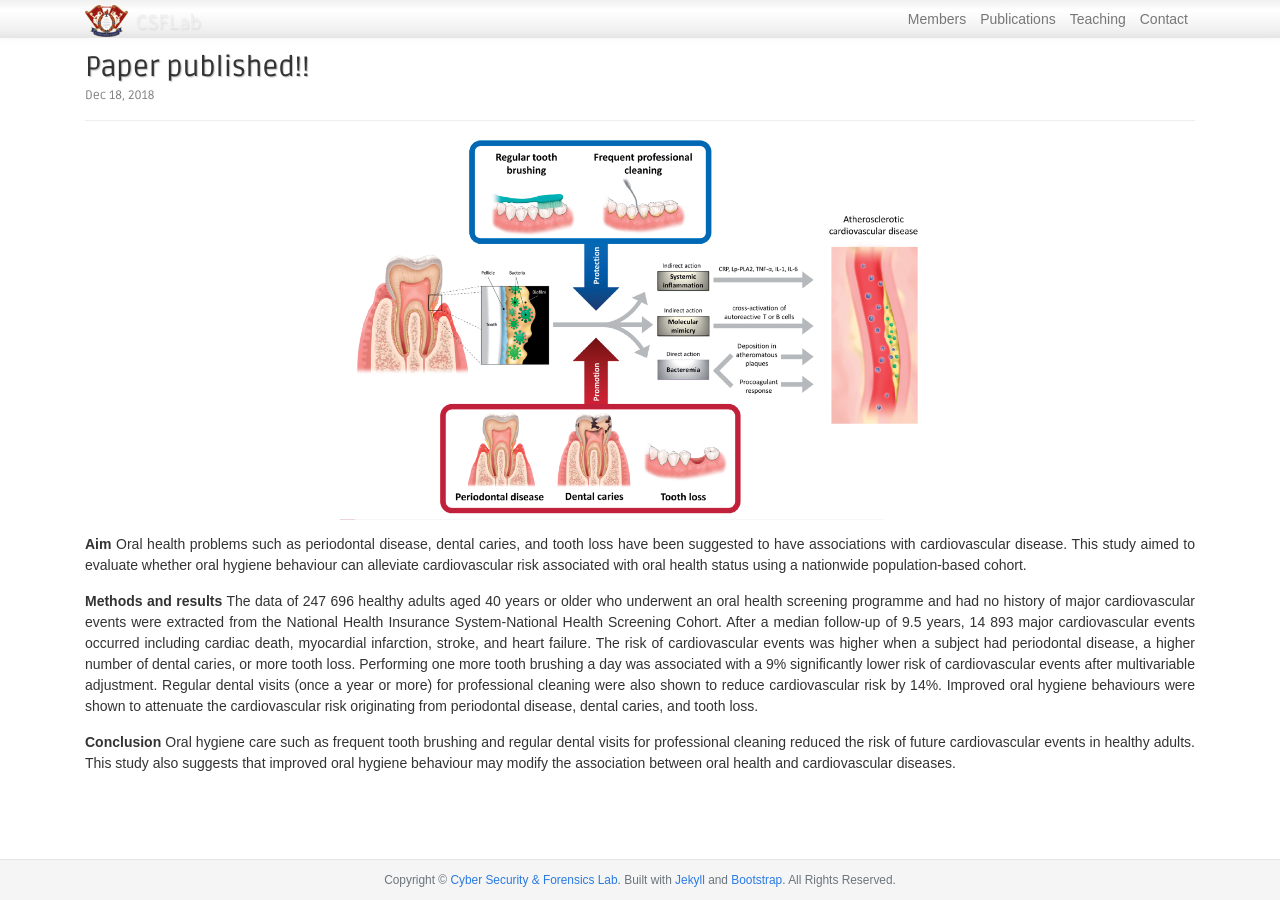
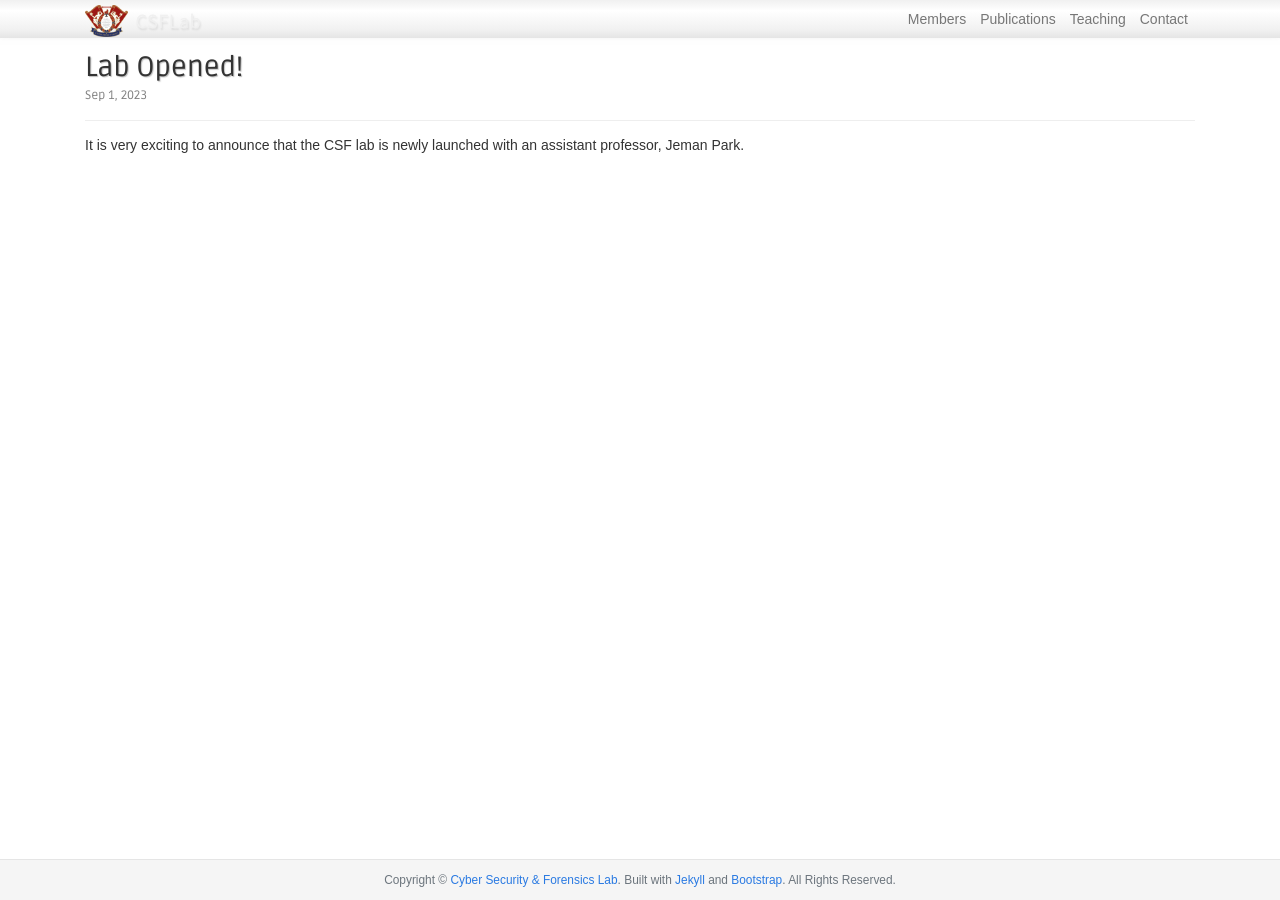
Before and after one commit to csf-lab/csf-lab.github.io, a Jekyll site: the page built from _posts/2019-08-21-published.md, in a window 1280 px wide. Built offline with Jekyll 4.4.1, drawn with Linux system fonts in a browser that asks for light colours; nearby versions of some CDN libraries; some web fonts are replaced.

Commit message:
Update 2019-08-21-published.md

```diff
--- a/_posts/2019-08-21-published.md
+++ b/_posts/2019-08-21-published.md
@@ -1,18 +1,11 @@
 ---
 layout: post
-title: Paper published!!
-subtitle: Improved oral hygiene care attenuates the cardiovascular risk of oral health disease
-date: 2018/12/18
-fig: ehj_40_14coverfig.png
-link: https://doi.org/10.1093/eurheartj/ehy836
+title: Lab Opened!
+subtitle:
+date: 2023/09
+fig:
+link:
 published: true
 ---
 
-<b>Aim</b>
-Oral health problems such as periodontal disease, dental caries, and tooth loss have been suggested to have associations with cardiovascular disease. This study aimed to evaluate whether oral hygiene behaviour can alleviate cardiovascular risk associated with oral health status using a nationwide population-based cohort.
-
-<b>Methods and results</b>
-The data of 247 696 healthy adults aged 40 years or older who underwent an oral health screening programme and had no history of major cardiovascular events were extracted from the National Health Insurance System-National Health Screening Cohort. After a median follow-up of 9.5 years, 14 893 major cardiovascular events occurred including cardiac death, myocardial infarction, stroke, and heart failure. The risk of cardiovascular events was higher when a subject had periodontal disease, a higher number of dental caries, or more tooth loss. Performing one more tooth brushing a day was associated with a 9% significantly lower risk of cardiovascular events after multivariable adjustment. Regular dental visits (once a year or more) for professional cleaning were also shown to reduce cardiovascular risk by 14%. Improved oral hygiene behaviours were shown to attenuate the cardiovascular risk originating from periodontal disease, dental caries, and tooth loss.
-
-<b>Conclusion</b>
-Oral hygiene care such as frequent tooth brushing and regular dental visits for professional cleaning reduced the risk of future cardiovascular events in healthy adults. This study also suggests that improved oral hygiene behaviour may modify the association between oral health and cardiovascular diseases.
+It is very exciting to announce that the CSF lab is newly launched with an assistant professor, Jeman Park.
```
